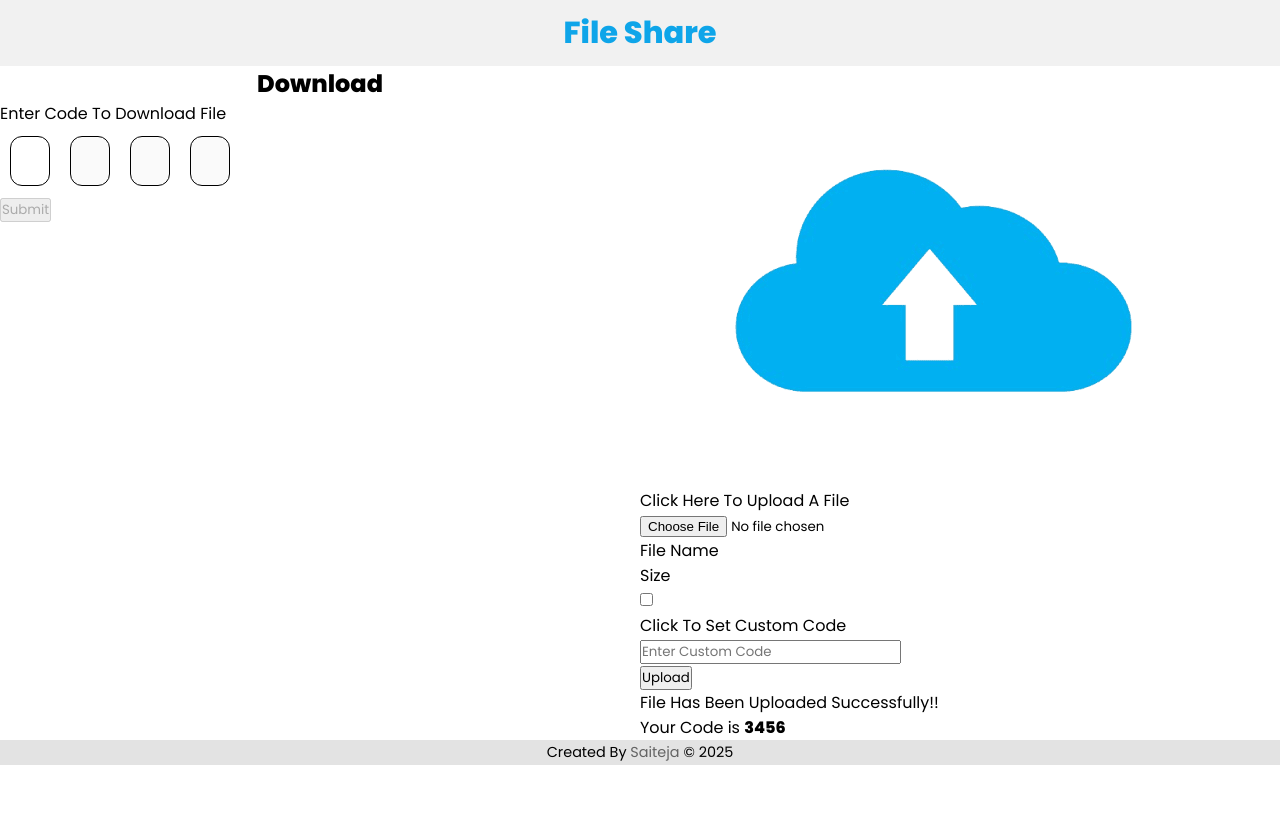
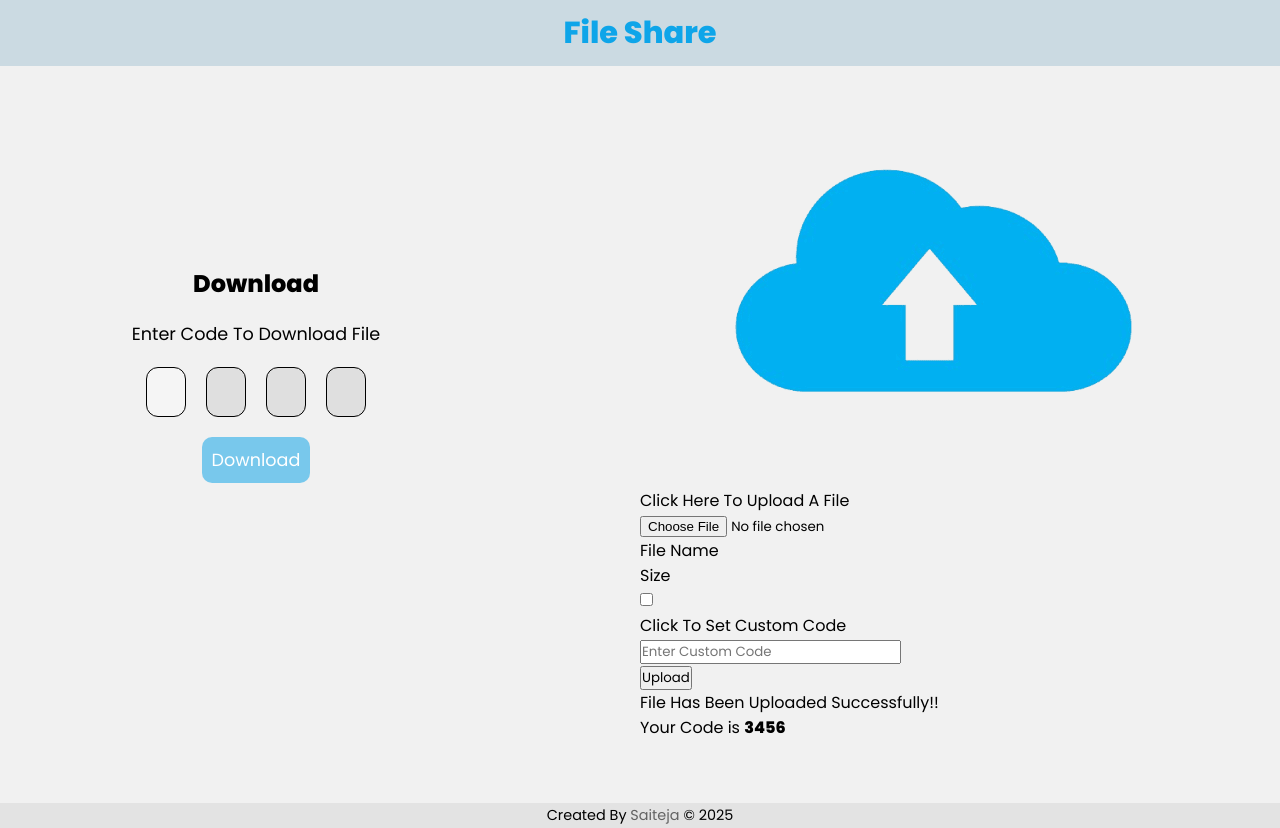
Before and after one commit to 22R01A05C9/Files-React, a React (Vite) app: page / in a window 1280 px wide. Before the commit the page ends 800 px from the top, so only its background shows below. Built offline with nearby package versions, Linux system fonts and the light colour scheme.

Commit message:
completed download frontend

```diff
--- a/src/components/download/download.css
+++ b/src/components/download/download.css
@@ -1,12 +1,15 @@
 .download{
     width: 50vw;
+    padding: 25vh 15vw 25vw 5vw;
+    display: flex;
+    flex-direction: column;
+    align-items: center;
+    gap:10px;
 }
 
 .download h3{
     font-size: 1.5rem;
-    text-align: center;
 }
-
 
 .download .dinput input{
     width: 40px;
@@ -16,4 +19,39 @@
     border: 1px solid black;
     font-size: 1.5rem;
     text-align: center;
+    background-color: #dfdfdf;
 }
+
+.download .dinput input:not(:disabled){
+    background-color: #f5f5f5;
+}
+
+.download p{
+    font-size: 1.1rem;
+    font-weight: 400;
+    margin-top: 10px;
+}
+
+.download .submit button{
+    background-color: var(--blue);
+    outline: none;
+    border: none;
+    border-radius: 10px;
+    color: white;
+    font-size: 1.1rem;
+    padding: 10px;
+    transition: all 0.2s ease;
+}
+
+.download .submit button:not(:disabled):hover{
+    transform: scale(1.02);
+    background-color: var(--blue-dim);
+    font-size: 1.101rem;
+    cursor: pointer;
+
+}
+
+.download .submit button:disabled{
+    background-color: #0ea5e987;
+    border: none;
+}
--- a/src/components/download/download.jsx
+++ b/src/components/download/download.jsx
@@ -7,7 +7,7 @@ function Download(){
             <p>Enter Code To Download File</p>
             <Cinput />
             <div className="submit">
-                <button disabled>Submit</button>
+                <button disabled>Download</button>
             </div>
         </div>
     )
--- a/src/components/header/header.css
+++ b/src/components/header/header.css
@@ -1,8 +1,8 @@
 header h3{
     font-size: 1.9rem;
     text-align: center;
-    background-color: #f1f1f1;
     padding: 10px;
+    background-color: #c9d9e1ed;
 }
 
 header h3 a{
--- a/src/index.css
+++ b/src/index.css
@@ -16,8 +16,13 @@ input::-webkit-inner-spin-button {
 :root {
 	--blue: #0ea5e9;
 	--blue-dim: #0ea5e9ed;
+	--background: #0ea5e91a;
 }
 
 html{
 	scroll-behavior: smooth;
 }
+
+body{
+	background-color: #f1f1f1;
+}
```
